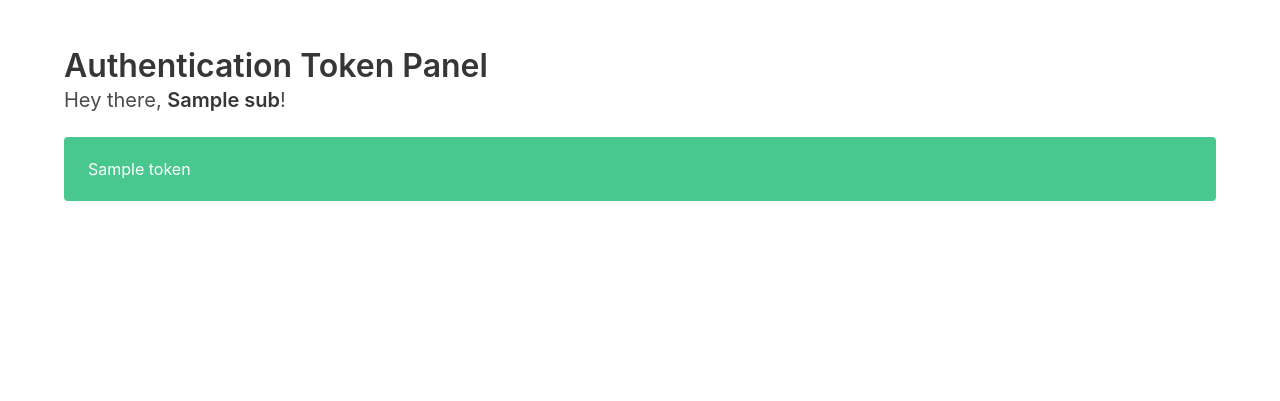
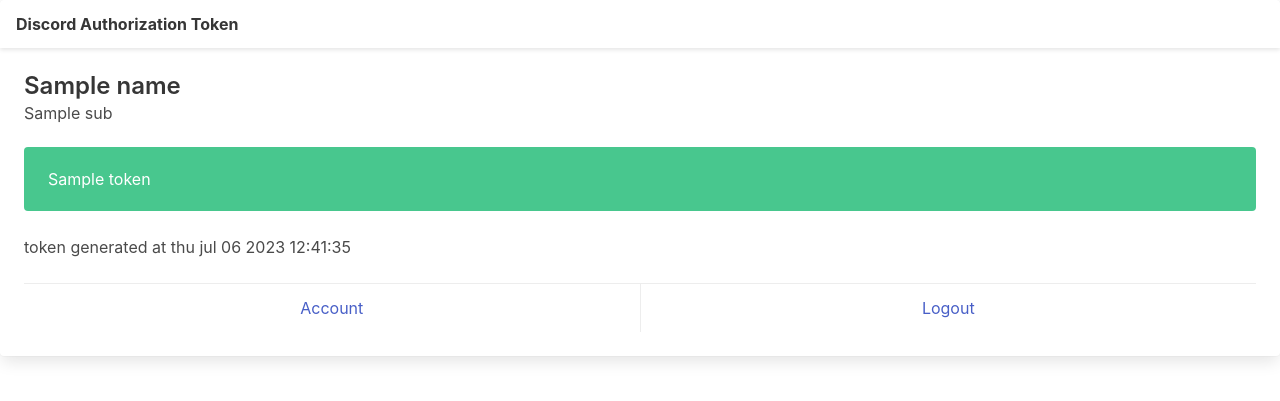
Before and after one commit to Mari-W/UFR-TF, a Python web app: template templates/token.html in a window 1280 px wide. Shown: the top 401 px of the page. Run offline with Jinja, Linux system fonts and the light colour scheme; the template is opened without the code that fills it: most values are stand-ins (such as "Sample title", 1, 10 or a date in 2020).

Commit message:
update token page

```diff
--- a/src/env.py
+++ b/src/env.py
@@ -7,7 +7,7 @@
     laurel_metadata_url: str  # open id connect config
     laurel_client_id: str  # oauth client id
     laurel_client_secret: str  # oauth client secret
-    laurel_logout_url: str  # logout url with ?redirect= parameter
+    laurel_auth_url: str  # logout url with ?redirect= parameter
     discord_bot_token: str  # discord bot secret token
     create_voice_channel_id: str  # the id of the create voice channel channel
 
--- a/templates/token.html
+++ b/templates/token.html
@@ -1,13 +1,15 @@
 <!DOCTYPE html>
 <html>
+
 <head>
   <meta charset="utf-8">
   <meta name="viewport" content="width=device-width, initial-scale=1">
   <title>UFR TF Discord Token Panel</title>
   <link rel="stylesheet" href="https://cdn.jsdelivr.net/npm/bulma@0.9.4/css/bulma.min.css">
 </head>
+
 <body>
-  <section class="section">
+  <!-- <section class="section">
     <div class="container">
       <h1 class="title">
         Authentication Token Panel
@@ -19,6 +21,35 @@
         {{token}}
       </div>
     </div>
-  </section>
+  </section> -->
+  <div class="card">
+    <header class="card-header">
+      <p class="card-header-title">
+        Discord Authorization Token
+      </p>
+    </header>
+    <div class="card-content">
+      <div class="media">
+        <div class="media-content">
+          <p class="title is-4">{{name}}</p>
+          <p class="subtitle is-6">{{sub}}</p>
+        </div>
+      </div>
+      <div class="content">
+        <div class="notification is-success">
+          {{token}}
+        </div>
+        <time id="time">...</time>
+        <script>
+          document.getElementById("time").innerHTML = "token generated at " + Date().toLocaleLowerCase().split("gmt")[0]
+        </script>
+      </div>
+      <footer class="card-footer">
+        <a href="{{account_url}}" class="card-footer-item">Account</a>
+        <a href="{{logout_url}}" class="card-footer-item">Logout</a>
+      </footer>
+    </div>
+  </div>
 </body>
+
 </html>
```
Also changed, not shown: src/auth.py (+16 -2 lines), .github/workflows/main.yml. Lines whose indentation alone changed are shown as unchanged.
